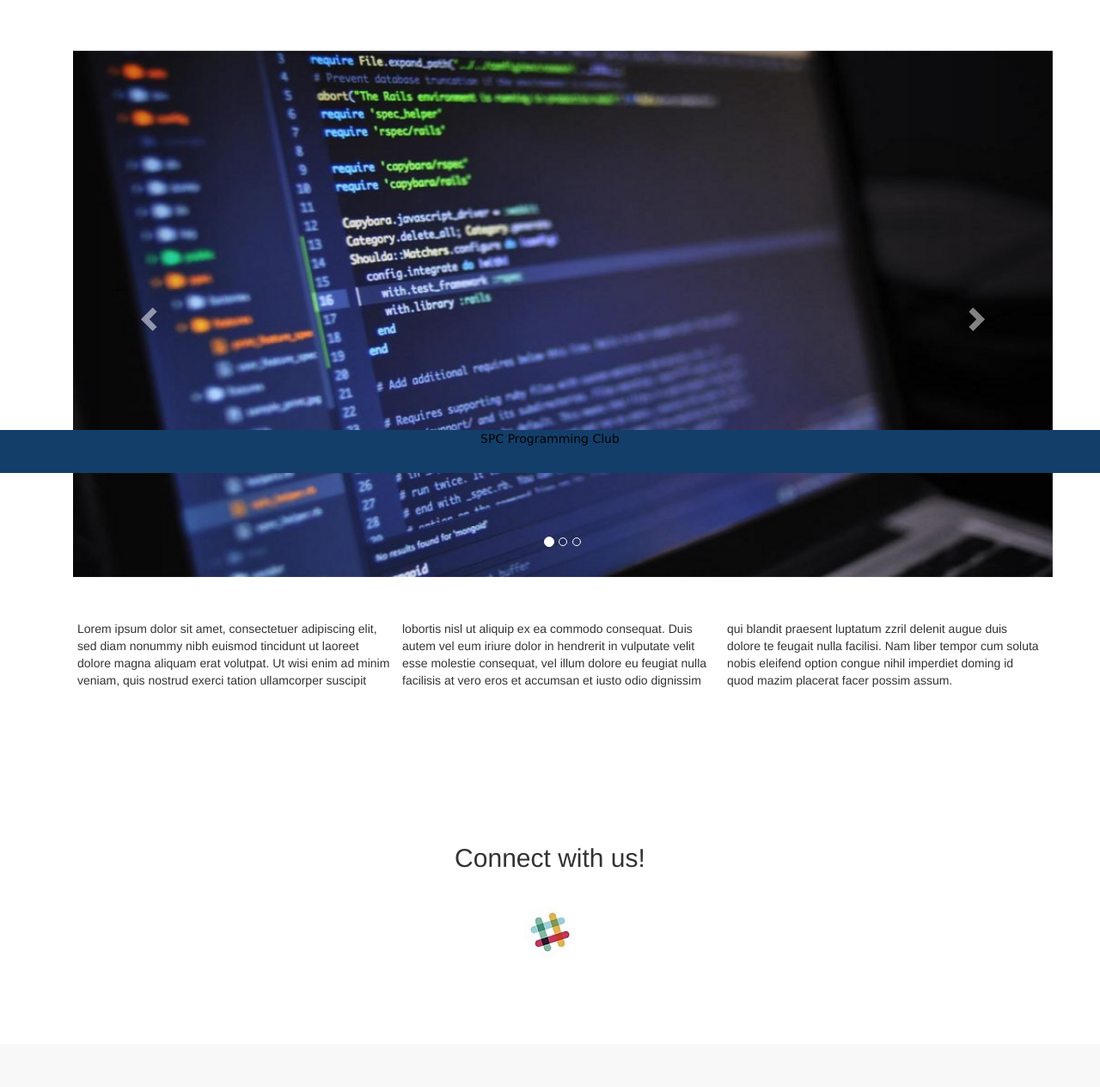
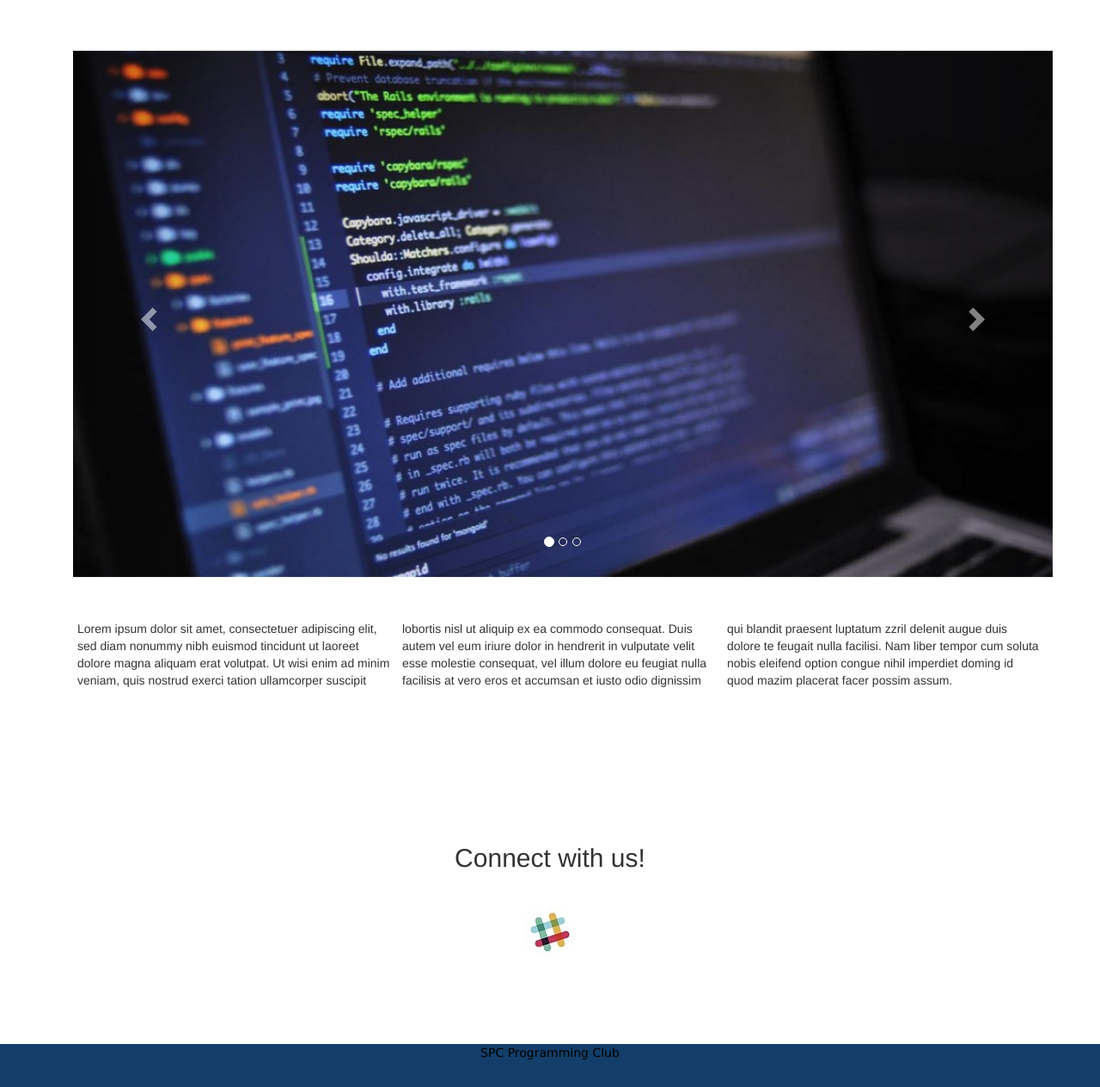
Before and after one commit to spcprogramming/club-website, a PHP site: page / in a window 1280 px wide. Shown: the part 250-1514 px from the top of the page at 86% size. Before the commit the page ends 1357 px from the top, so only its background shows below. Run offline with PHP 8.4, Linux system fonts and the light colour scheme; some libraries are stand-ins or nearby versions.

Commit message:
changed all files so footer remains at bottom of page created test.js to move FAQ replacement code out of the FAQ.html file; cleaner implementation

```diff
--- a/Club Website/css/starter-template.css
+++ b/Club Website/css/starter-template.css
@@ -1,5 +1,6 @@
 body {
-  padding-top: 50px;
+    padding-top: 50px;
+    height: 100%;
 }
 .starter-template {
   padding: 40px 15px;
@@ -10,9 +11,9 @@ nav {
     background-color: #133e69;
     text-decoration-color: black;
 }
-
-.footer {
-    position: fixed;
+main{
+}
+footer {
     left: 0;
     bottom: 0;
     width: 100%;
--- a/Club Website/index.html
+++ b/Club Website/index.html
@@ -50,11 +50,11 @@
         </div><!--/.nav-collapse -->
       </div>
     </nav>
-    <div class="starter-template">
-        <h1>SPC Programming Club @ Gibbs Campus</h1>
-        <p class="lead">Insert awesome things about the programming club here!</p>
-    </div>
-    <div class="container">
+    <main class="container">
+        <div class="starter-template">
+            <h1>SPC Programming Club @ Gibbs Campus</h1>
+            <p class="lead">Insert awesome things about the programming club here!</p>
+        </div>
         <div class="container">
             <!-- Breaks for spacing purposes -->
             <br><br><br>
@@ -100,11 +100,10 @@
             <a href="https://join.slack.com/t/t-leaves/shared_invite/enQtMjgyMjg5NDAxNDYyLTU4MTlhYTc3NjAzZDZkNTZiNzBiNzAwYjIwNzliZDA0NzQyMzcyMzliNWQ2MWYxODA0ZDY2ZGI3ZDk1MGFhZDM"><img src="img/slack.png"></a>
         </div>
         <br><br><br><br>
-        <div class="footer">
-            <p>SPC Programming Club</p>
-        </div>
-    </div><!-- /.container -->
-
+    </main><!-- /.container -->
+    <footer>
+        <p>SPC Programming Club</p>
+    </footer>
       <!-- Bootstrap core JavaScript
     ================================================== -->
     <!-- Placed at the end of the document so the pages load faster -->
```
Also changed, not shown: Club Website/FAQ.html (+6 -22 lines), Club Website/contact.html (+5 -6 lines), Club Website/js/test.js (added, +14 -0 lines).
